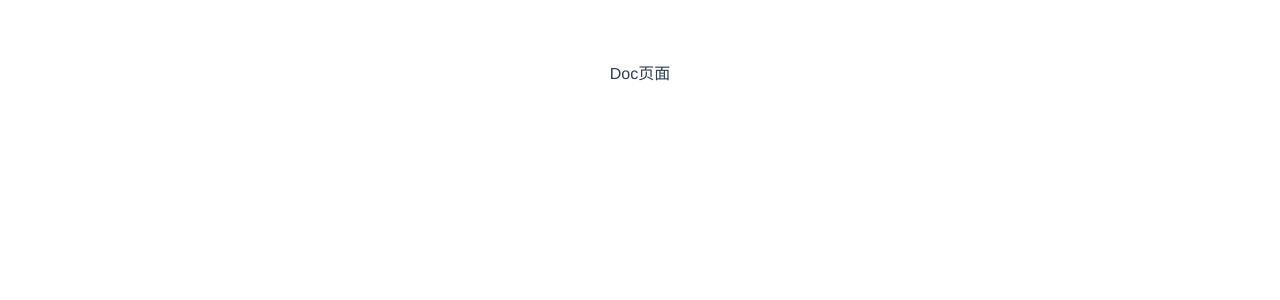
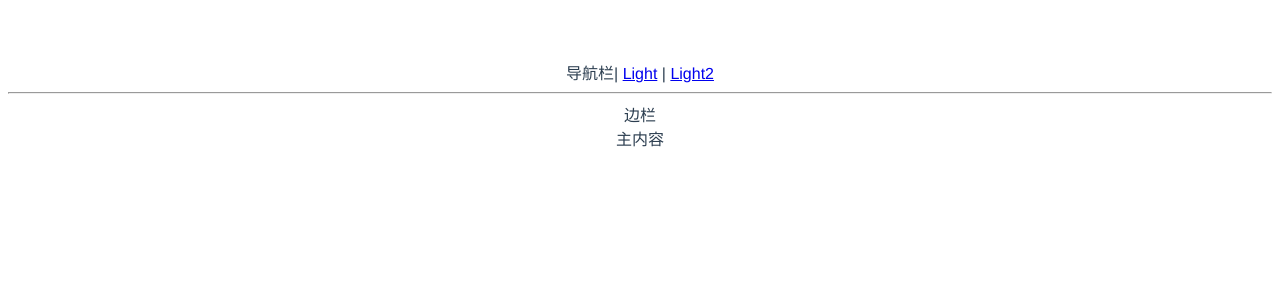
Before and after one commit to lightbuild/Light-ui-new, a Vue app: page /#/doc in a window 1280 px wide. Shown: the top 300 px of the page. Built offline with nearby package versions, Linux system fonts and the light colour scheme.

Commit message:
搭建网站的主体结构

```diff
--- a/src/App.vue
+++ b/src/App.vue
@@ -2,6 +2,12 @@
 </script>
 
 <template>
+  <div>导航栏|
+    <router-link to="/">Light</router-link>
+    |
+    <router-link to="/doc">Light2</router-link>
+  </div>
+  <hr/>
   <router-view/>
 </template>
 
--- a/src/views/Doc.vue
+++ b/src/views/Doc.vue
@@ -1,6 +1,13 @@
 <template>
   <div>
-    <p>Doc页面</p>
+    <div class="topnav">
+      <div class="logo"></div>
+      <div class="menu"></div>
+    </div>
+    <div class="content">
+      <aside>边栏</aside>
+      <main>主内容</main>
+    </div>
   </div>
 </template>
 
--- a/src/views/Home.vue
+++ b/src/views/Home.vue
@@ -1,17 +1,24 @@
 <template>
   <div>
-    <p>Home页面</p>
+    <div class="topnav">
+      <div class="logo"></div>
+      <div class="menu"></div>
+    </div>
+    <div class="banner">
+      <h1>Light UI for Vue3</h1>
+      <h2> 没有错，我就是在重复造轮子</h2>
+      <p class="actions">
+        <a href="">GitHub</a>
+        <a href="">开始</a>
+      </p>
+    </div>
   </div>
-  <vueIcon/>
-  <tsIcon/>
-  <lightIcon/>
-  <hello-world/>
 </template>
 
 <script setup lang="ts">
-  import vueIcon from '../assets/svg/Vue.svg'
-  import tsIcon from '../assets/svg/typescript.svg'
-  import lightIcon from '../assets/svg/lights.svg'
+  import VueIcon from '../assets/svg/Vue.svg'
+  import TsIcon from '../assets/svg/typescript.svg'
+  import LightIcon from '../assets/svg/lights.svg'
   import HelloWorld from '../markdown/my.md'
 </script>
 
```
